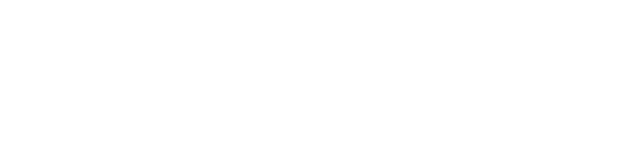
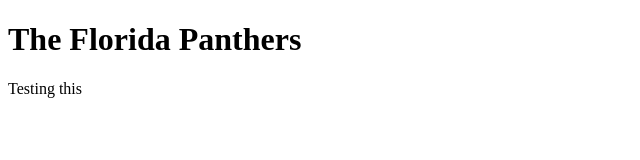
Before and after one commit to gclavijo0584/assignment_1, a plain HTML site: page index.html in a window 1280 px wide. Shown: the whole page, without its empty margins (0-640 px from the left). Drawn offline with Linux system fonts and the light colour scheme.

Commit message:
Update index.html

```diff
--- a/index.html
+++ b/index.html
@@ -3,9 +3,12 @@
 <head>
     <meta charset="UTF-8">
     <meta name="viewport" content="width=device-width, initial-scale=1.0">
-    <title>Document</title>
+    <title>The Florida Panthers</title>
 </head>
 <body>
-
+    <header>
+        <h1>The Florida Panthers</h1>
+    </header>
+    <p>Testing this</p>
 </body>
 </html>
```
